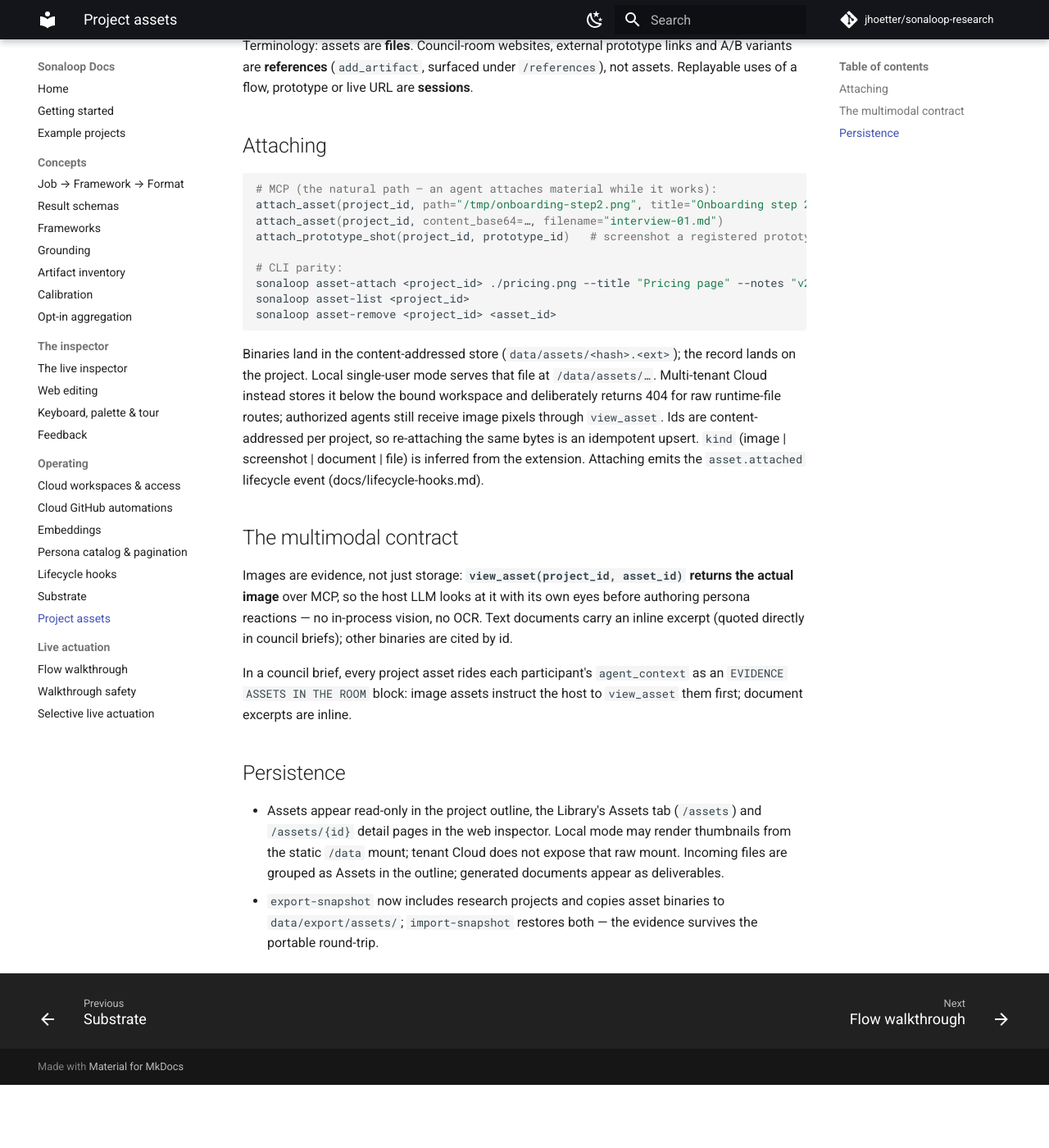
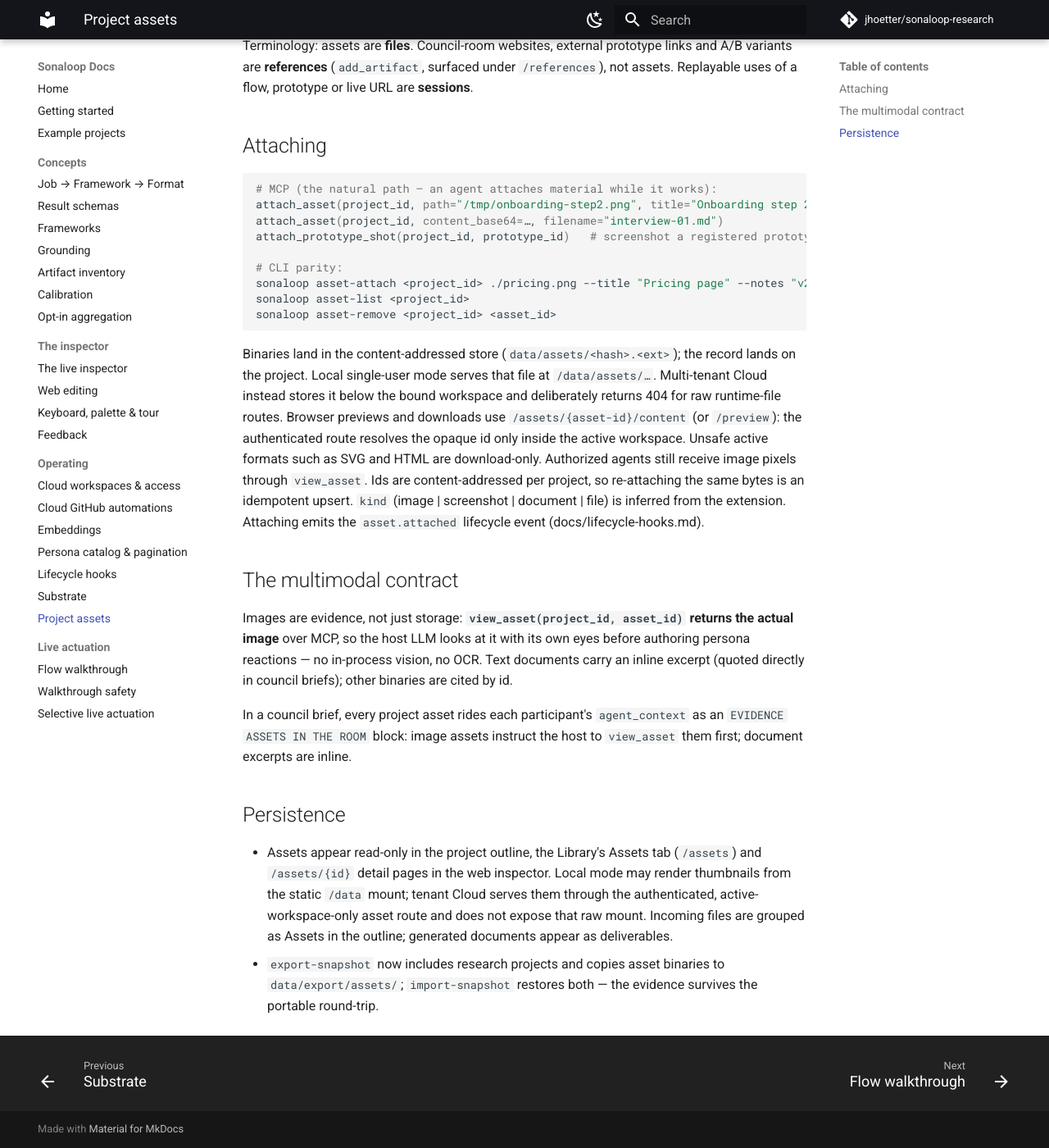
Before and after one commit to jhoetter/sonaloop-docs, an MkDocs documentation site: the page built from docs/project-assets.md, in a window 1280 px wide and 1400 px high, scrolled down 322 px. Shown: the whole window at 82% size. Built offline with MkDocs 1.6.1 and Material for MkDocs 9.7.7, drawn with Linux system fonts in a browser that asks for light colours; comment, search, counter and statistics services are not loaded; before the commit the page ends 1645 px from its top, so only the background shows below that.

Commit message:
docs: document tenant-scoped customer delivery

```diff
--- a/docs/project-assets.md
+++ b/docs/project-assets.md
@@ -28,12 +28,14 @@ sonaloop asset-remove <project_id> <asset_id>
 Binaries land in the content-addressed store (`data/assets/<hash>.<ext>`); the
 record lands on the project. Local single-user mode serves that file at
 `/data/assets/…`. Multi-tenant Cloud instead stores it below the bound
-workspace and deliberately returns 404 for raw runtime-file routes; authorized
-agents still receive image pixels through `view_asset`. Ids are
-content-addressed per project, so re-attaching the same bytes is an idempotent
-upsert. `kind` (image | screenshot | document | file) is inferred from the
-extension. Attaching emits the `asset.attached` lifecycle event
-(docs/lifecycle-hooks.md).
+workspace and deliberately returns 404 for raw runtime-file routes. Browser
+previews and downloads use `/assets/{asset-id}/content` (or `/preview`): the
+authenticated route resolves the opaque id only inside the active workspace.
+Unsafe active formats such as SVG and HTML are download-only. Authorized agents
+still receive image pixels through `view_asset`. Ids are content-addressed per
+project, so re-attaching the same bytes is an idempotent upsert. `kind` (image |
+screenshot | document | file) is inferred from the extension. Attaching emits
+the `asset.attached` lifecycle event (docs/lifecycle-hooks.md).
 
 ## The multimodal contract
 
@@ -51,8 +53,9 @@ instruct the host to `view_asset` them first; document excerpts are inline.
 
 - Assets appear read-only in the project outline, the Library's Assets tab (`/assets`) and
   `/assets/{id}` detail pages in the web inspector. Local mode may render thumbnails from
-  the static `/data` mount; tenant Cloud does not expose that raw mount. Incoming files are
-  grouped as Assets in the outline; generated documents appear as deliverables.
+  the static `/data` mount; tenant Cloud serves them through the authenticated,
+  active-workspace-only asset route and does not expose that raw mount. Incoming files
+  are grouped as Assets in the outline; generated documents appear as deliverables.
 - `export-snapshot` now includes research projects and copies asset binaries to
   `data/export/assets/`; `import-snapshot` restores both — the evidence survives
   the portable round-trip.
```
Also changed, not shown: docs/cloud-workspaces.md (+14 -4 lines).
